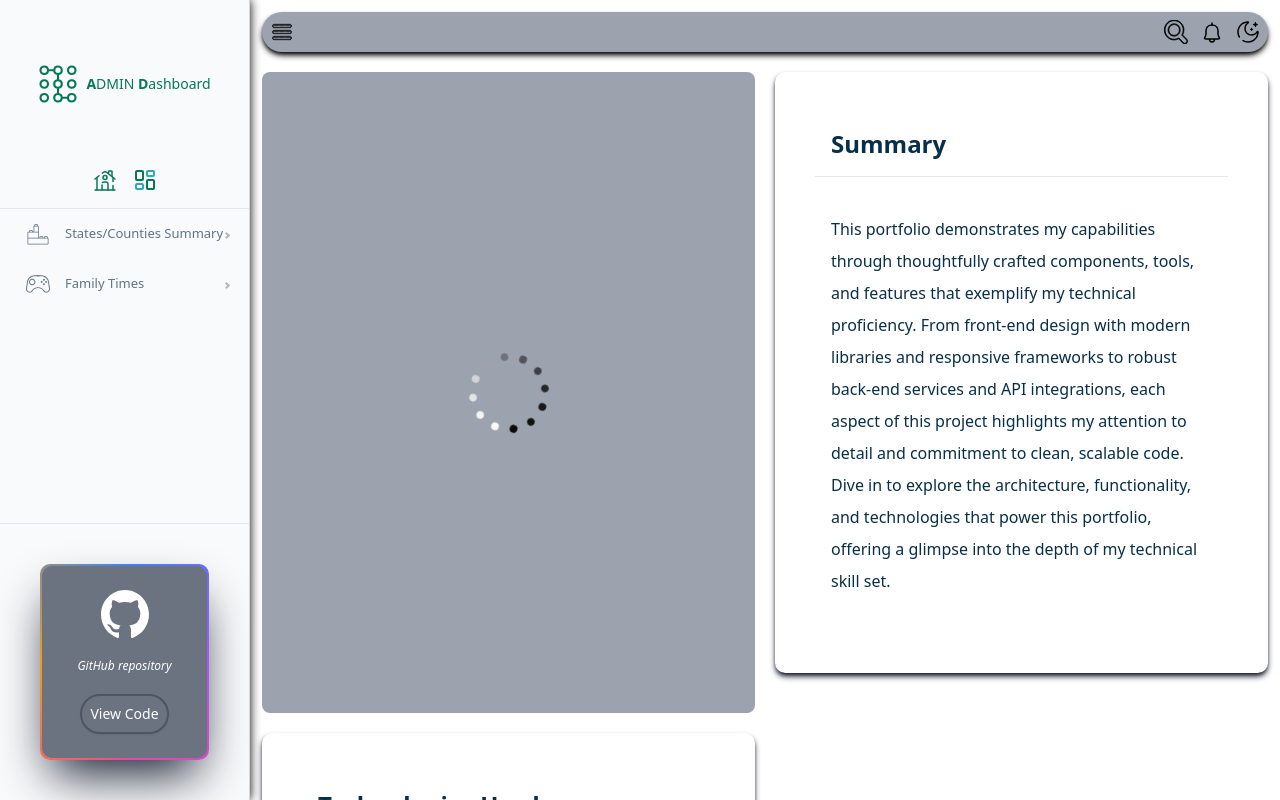
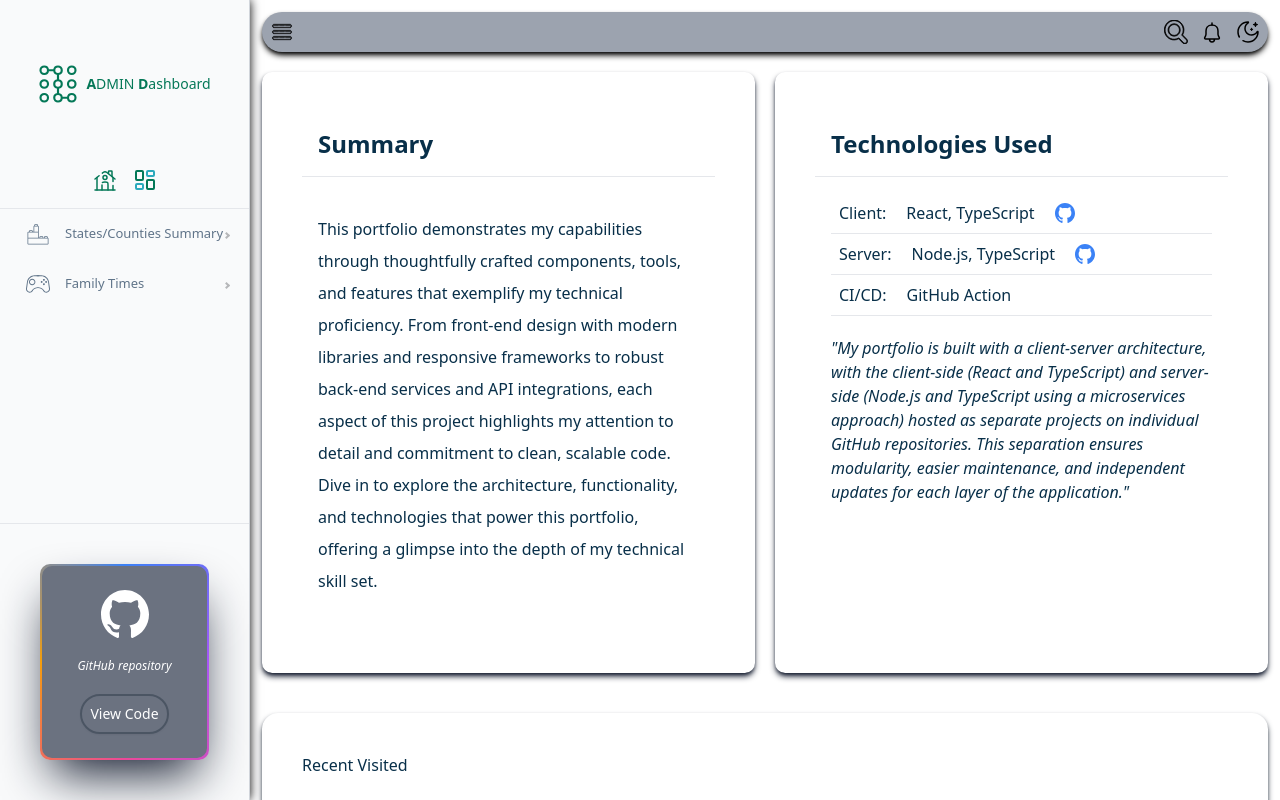
Before and after one commit to mitchin20/dashboard-client, a React (Create React App) app: page /admin-dashboard in a window 1280 px wide. Built offline with nearby package versions, Linux system fonts and the light colour scheme.

Commit message:
Remove testing code

```diff
--- a/src/modules/admin_dashboard/components/DashboardSummary.tsx
+++ b/src/modules/admin_dashboard/components/DashboardSummary.tsx
@@ -2,7 +2,6 @@ import React, { lazy, useContext } from "react";
 import { DashboardSummaryProps } from "../../../types";
 import RecentVisited from "./dashboard_components/RecentVisited";
 import { ThemeContext } from "../../../context/ThemeContext";
-import LoadingIcon2 from "../../../svgIcons/LoadingIcon2";
 
 const Section1 = lazy(() => import("./dashboard_components/Section1"));
 const Section2 = lazy(() => import("./dashboard_components/Section2"));
@@ -13,9 +12,6 @@ const DashboardSummary: React.FC<DashboardSummaryProps> = () => {
     return (
         <div className={`mt-5 ${textColor}`}>
             <div className="grid sm:grid-cols-1 lg:grid-cols-2 gap-5">
-                <div className="p-4 rounded-lg bg-gray-400 flex items-center justify-center">
-                    <LoadingIcon2 className="w-20 h-20 animate-spin" />
-                </div>
                 <Section1 />
                 <Section2 />
             </div>
```
